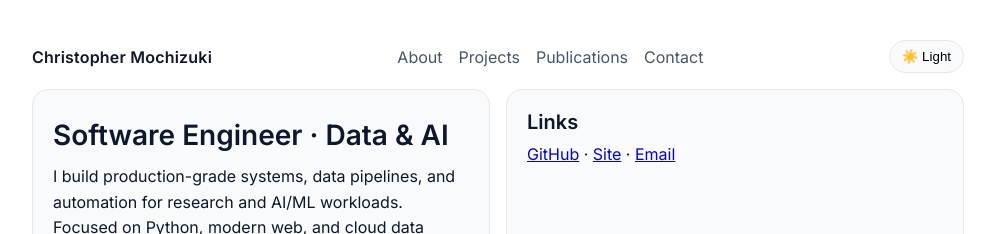
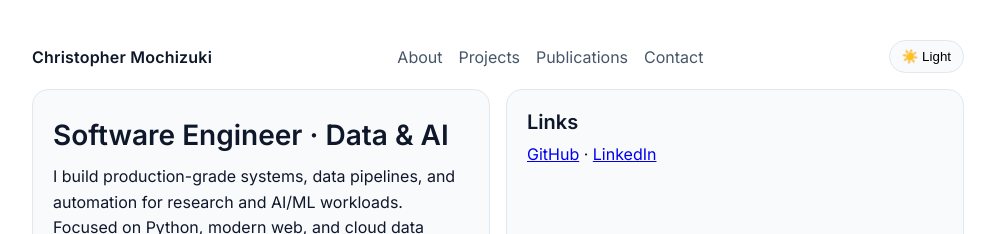
Before and after one commit to mochic/mochic.github.io, a React (Vite) app: page / in a window 1280 px wide. Shown: the top 234 px of the page, without its empty margins (142-1137 px from the left). Built offline with nearby package versions, Linux system fonts and the light colour scheme.

Commit message:
update readme commands, remove makefile, update links

```diff
--- a/src/App.tsx
+++ b/src/App.tsx
@@ -25,9 +25,6 @@
           <a href="#publications">Publications</a>
           <a href="#contact">Contact</a>
         </nav>
-        {/* <button className="toggle" onClick={toggle} aria-label="Toggle theme">
-          {theme === "dark" ? "🌙 Dark" : "☀️ Light"}
-        </button> */}
         <button
           className="toggle"
           onClick={toggle}
@@ -71,10 +68,13 @@
               GitHub
             </a>{" "}
             ·{" "}
-            <a href="https://mochic.github.io" target="_blank" rel="noreferrer">
-              Site
-            </a>{" "}
-            · <a href="mailto:mochic808@gmail.com">Email</a>
+            <a
+              href="https://www.linkedin.com/in/christopher-mochizuki-9691267b/"
+              target="_blank"
+              rel="noreferrer"
+            >
+              LinkedIn
+            </a>
           </p>
         </section>
 
```
Also changed, not shown: 2 other files (tests, documents, lock files or other folders).
